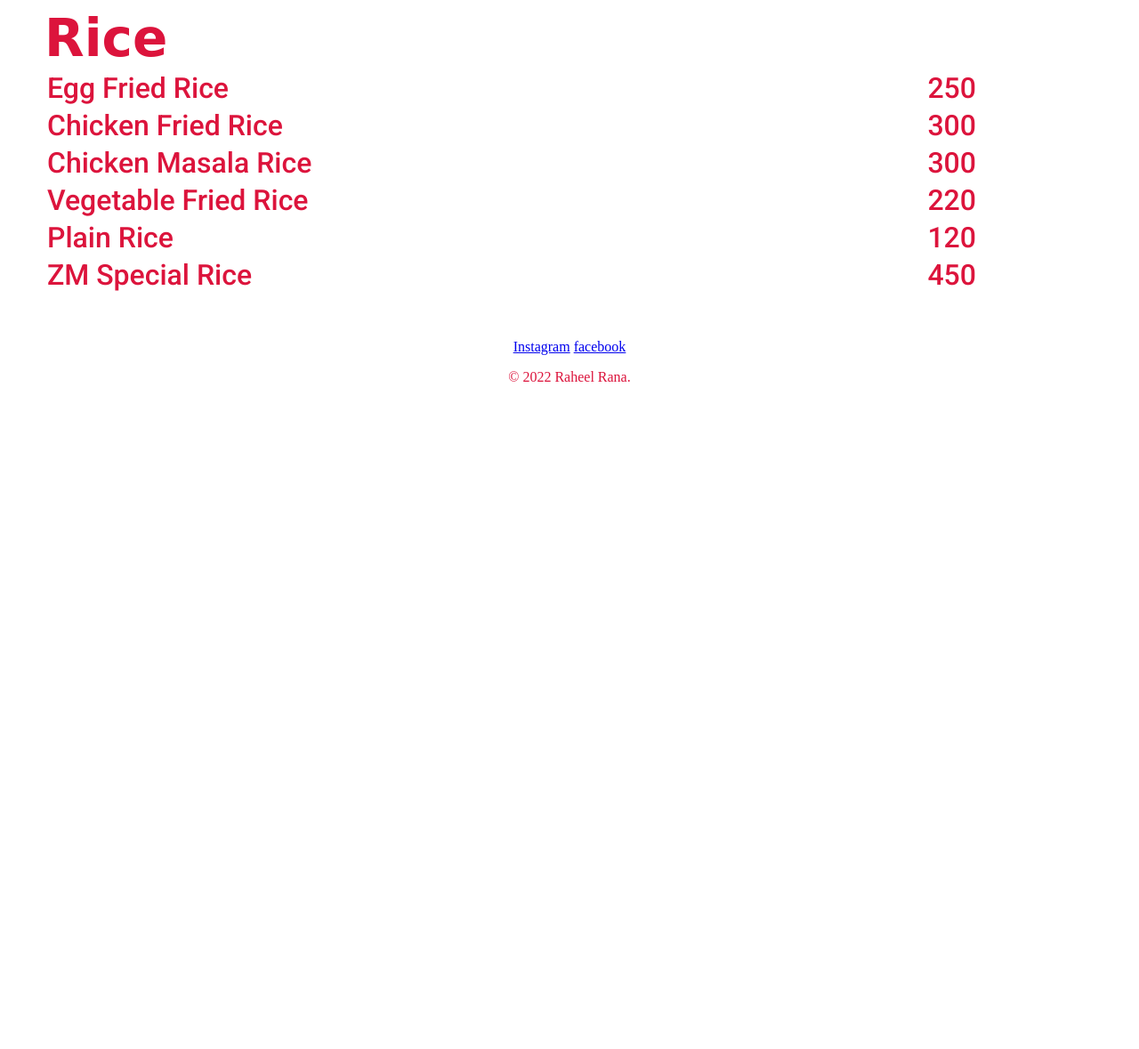
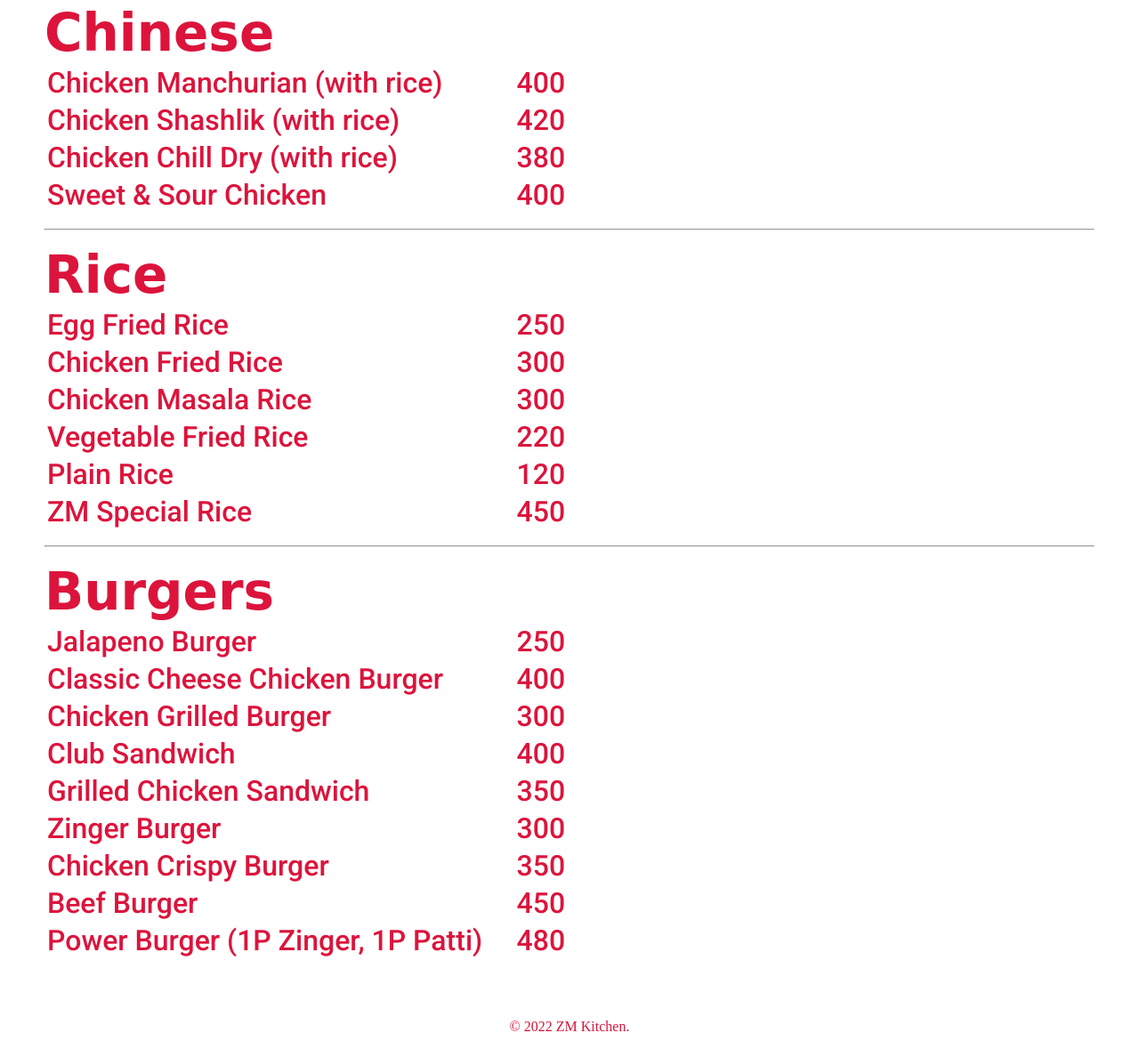
Before and after one commit to raheelrana/KhanWeb, a plain HTML site: page index.html in a window 1280 px wide. Shown: the part 2216-3395 px from the top of the page at 89% size. Before the commit the page ends 2665 px from the top, so only its background shows below. Drawn offline with Linux system fonts and the light colour scheme; a web font is replaced by a local one.

Commit message:
append menu

```diff
--- a/css/styles.css
+++ b/css/styles.css
@@ -47,6 +47,10 @@ h2 {
   margin: auto;
 }
 
+.menu-item-text {
+    width: 50%;
+
+}
 .menu-img {
   width: 100%
 }
--- a/index.html
+++ b/index.html
@@ -160,7 +160,7 @@
       <div class="menu-item-text">
           <table style="width:100%">
               <tr>
-                  <td>Chicken Manchurian (with rice) </td>
+                  <td style="width:90%">Chicken Manchurian (with rice) </td>
                   <td>400</td>
               </tr>
               <tr>
@@ -184,7 +184,7 @@
       <div class="menu-item-text">
           <table style="width:100%">
               <tr>
-                  <td>Egg Fried Rice</td>
+                  <td style="width:90%">Egg Fried Rice</td>
                   <td>250</td>
               </tr>
               <tr>
@@ -210,13 +210,58 @@
           </table>
       </div>
 
+      <hr>
+
+      <h2 class="menu-item">Burgers</h2>
+      <div class="menu-item-text">
+          <table style="width:100%">
+              <tr>
+                  <td style="width:90%">Jalapeno Burger</td>
+                  <td>250</td>
+              </tr>
+              <tr>
+                  <td>Classic Cheese Chicken Burger</td>
+                  <td>400</td>
+              </tr>
+              <tr>
+                  <td>Chicken Grilled Burger</td>
+                  <td>300</td>
+              </tr>
+              <tr>
+                  <td>Club Sandwich</td>
+                  <td>400</td>
+              </tr>
+              <tr>
+                  <td>Grilled Chicken Sandwich</td>
+                  <td>350</td>
+              </tr>
+              <tr>
+                  <td>Zinger Burger</td>
+                  <td>300</td>
+              </tr>
+              <tr>
+                  <td>Chicken Crispy Burger</td>
+                  <td>350</td>
+              </tr>
+              <tr>
+                  <td>Beef Burger</td>
+                  <td>450</td>
+              </tr>
+              <tr>
+                  <td>Power Burger (1P Zinger, 1P Patti)</td>
+                  <td>480</td>
+              </tr>
+          </table>
+      </div>
+
+
   </div>
 
 
   <div class="bottom-container">
-    <a class="footer-link" href="https://isntagram.com">Instagram</a>
-    <a class="footer-link" href="https://www.facebook.com/">facebook</a>
-    <p class="copyright">© 2022 Raheel Rana.</p>
+    <!-- <a class="footer-link" href="https://isntagram.com">Instagram</a>
+    <a class="footer-link" href="https://www.facebook.com/">facebook</a> -->
+    <p class="copyright">© 2022 ZM Kitchen.</p>
   </div>
 
 
```
